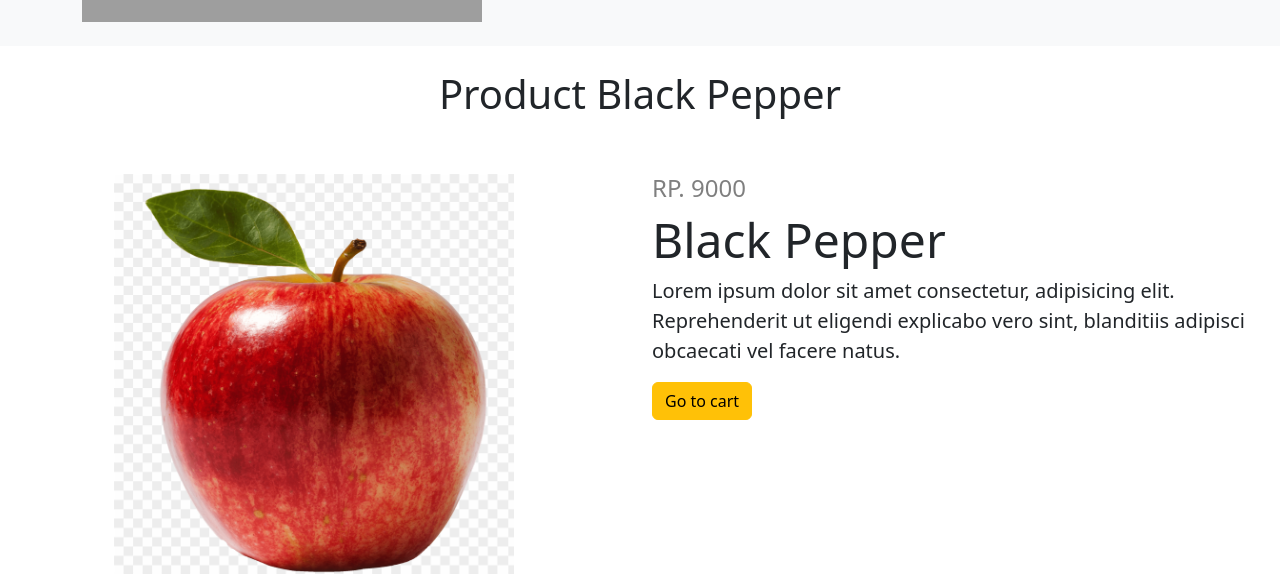
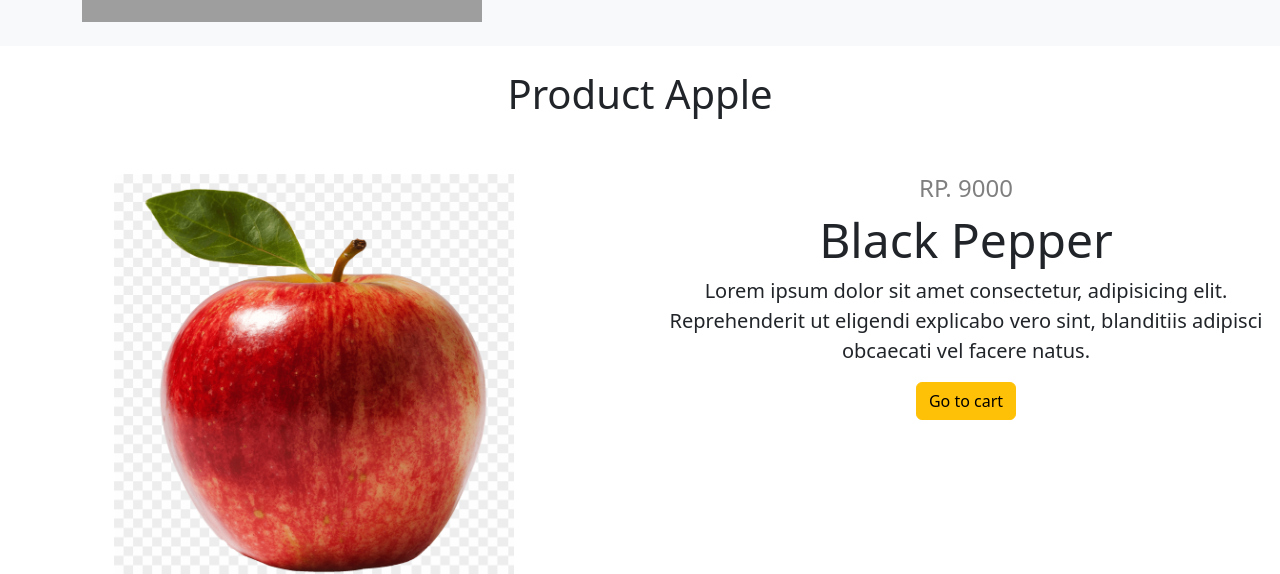
Before and after one commit to mohamadhandy/e-commerce-fe, a React (Vite) app: page /products/1 in a window 1280 px wide. Shown: the part 302-876 px from the top of the page. Built offline with nearby package versions, Linux system fonts and the light colour scheme; no server answers; grey boxes are pictures that could not be loaded; a web font is replaced by a local one.

Commit message:
change to reactstrap

```diff
--- a/src/pages/product/index.jsx
+++ b/src/pages/product/index.jsx
@@ -1,25 +1,22 @@
 import Header from "../../components/header";
-import Image from "react-bootstrap/Image";
-import Button from "react-bootstrap/Button";
-import Row from "react-bootstrap/Row";
-import Col from "react-bootstrap/Col";
+import { Row, Col, Button } from "reactstrap";
 const Index = () => {
   return (
     <>
       <Header />
-      <Row className="row justify-content-center pt-4">
-        <Col className="col-md-12 pb-5 text-center">
-          <h1>Product Black Pepper</h1>
+      <Row lg={12} className="justify-content-center pt-4">
+        <Col md={12} xs={12} className="pb-5 text-center">
+          <h1>Product Apple</h1>
         </Col>
-        <Col className="col-md-6 text-center">
-          <Image
+        <Col md={6} xs={12} className="text-center">
+          <img
             src="/images/product-1.png"
             alt="product apple"
             height={400}
             width={400}
           />
         </Col>
-        <Col className="col-md-6">
+        <Col md={6} xs={12} className="text-center">
           <h4 className="text-uppercase text-black-50">Rp. 9000</h4>
           <h1 className="display-5">Black Pepper</h1>
           <p className="lead">
@@ -27,7 +24,7 @@ const Index = () => {
             Reprehenderit ut eligendi explicabo vero sint, blanditiis adipisci
             obcaecati vel facere natus.
           </p>
-          <Button className="btn btn-warning">Go to cart</Button>
+          <Button color="warning">Go to cart</Button>
         </Col>
       </Row>
     </>
```
